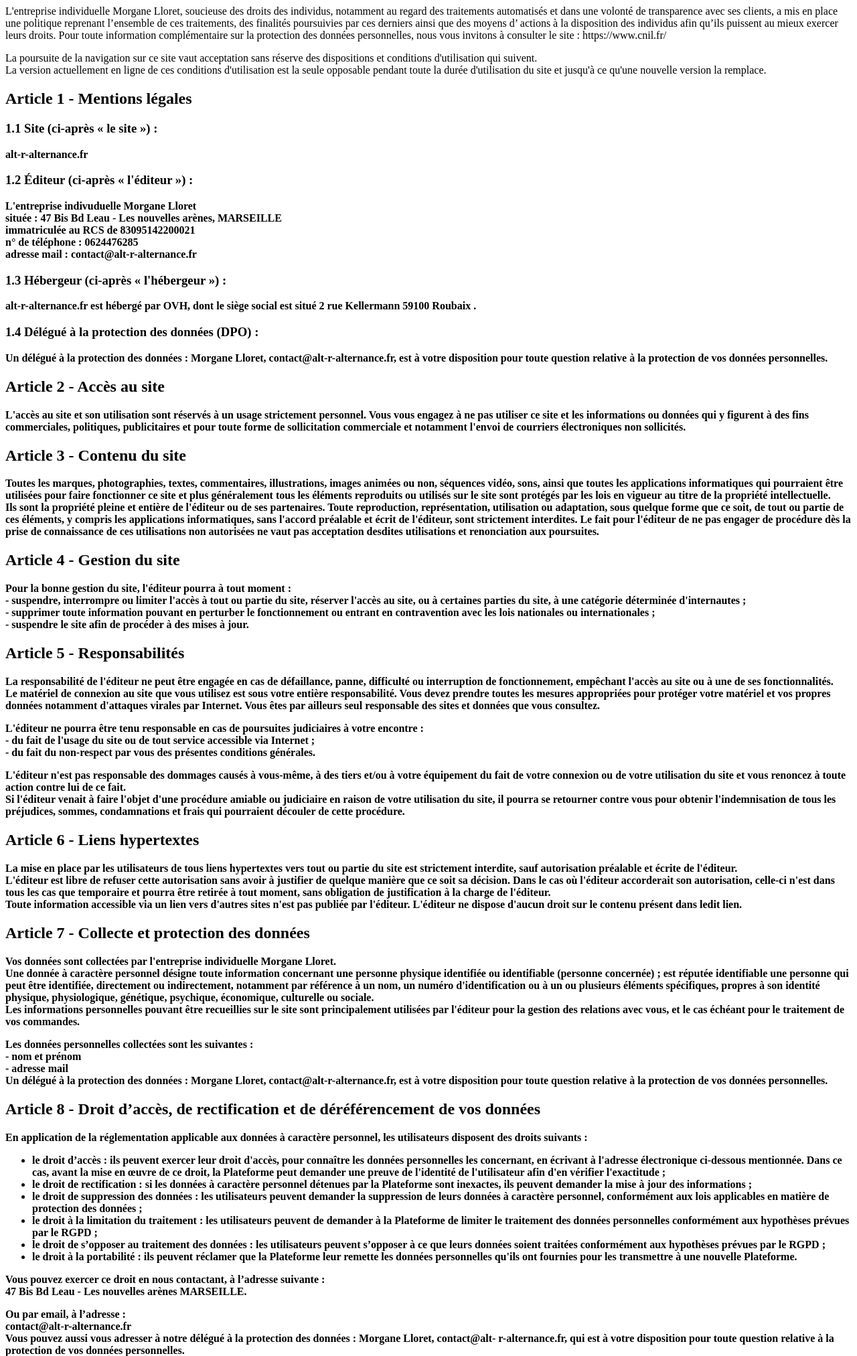
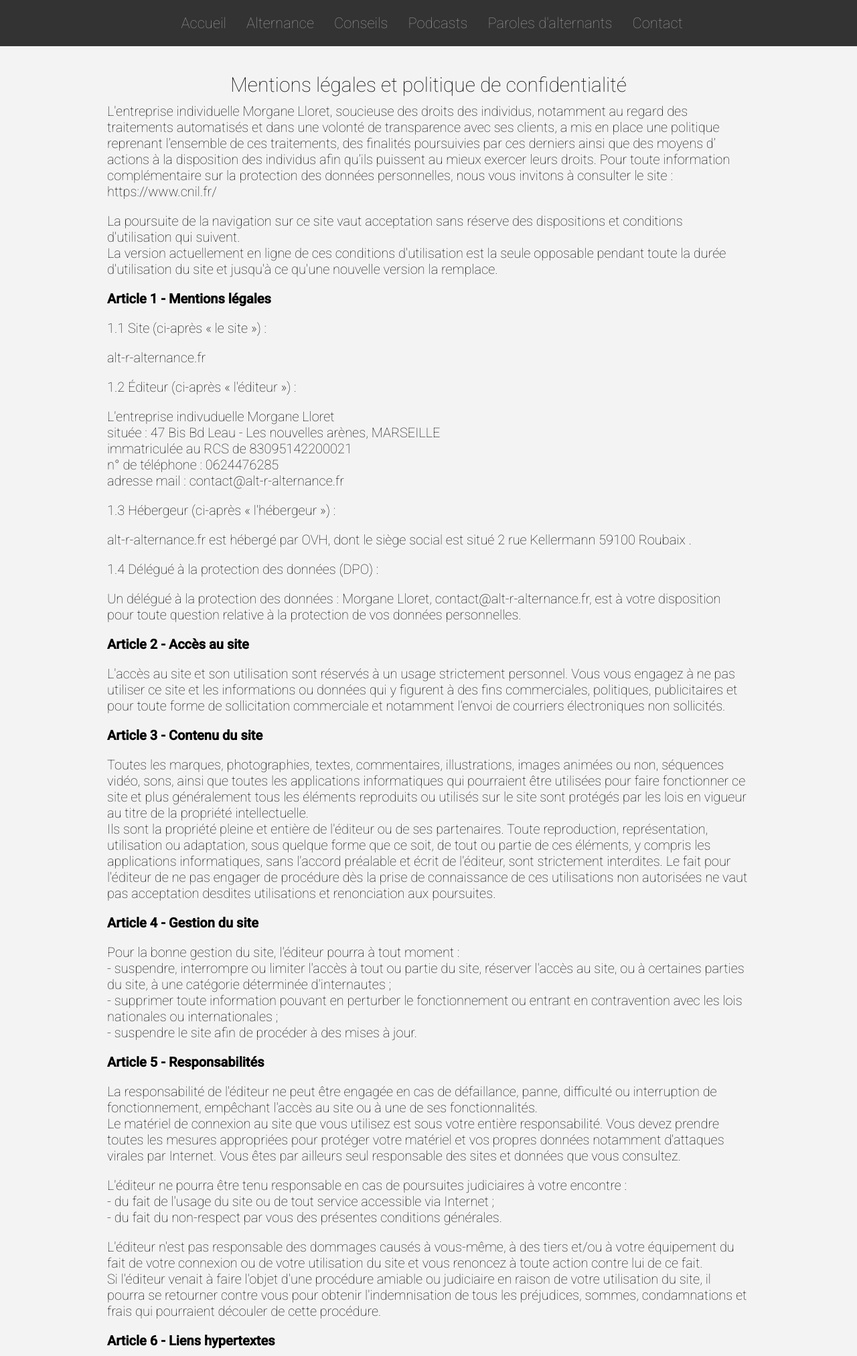
Before and after one commit to masieroaurelien/altr, a PHP site: page /include/mention.php in a window 1280 px wide. Shown: the top 2025 px of the page at 67% size. Run offline with PHP 8.4, Linux system fonts and the light colour scheme.

Commit message:
2/07: Correctif de quelques bug

```diff
--- a/css/style.css
+++ b/css/style.css
@@ -61,7 +61,7 @@ div.container {
 	position: relative;
 	width: 100%;
 	height: auto;
-	margin-bottom: 0px;
+	margin: 0px;
 }
 
 div.imgindex {
@@ -789,6 +812,10 @@ li.mention {
 	position: relative;
 	left: 50%;
     transform: translate(-50%);
+}
+
+#mention {
+	margin: 40px 0px;
 }
 
 /*----------          Responsive          ----------*/
--- /dev/null
+++ b/include/footerm.php
@@ -0,0 +1,20 @@
+<footer>
+	<img src="../medias/logo/logot.png" class="footer">
+	<div class="footer">
+		<nav class="footer">
+			<ul class="footer">
+				<title class="footer">Menu</title>
+					<a href="../index.php" class="footer"><li class="footer">Accueil</li></a>
+					<a href="../alternance.php" class="footer"><li class="footer">Alternance</li></a>
+					<a href="../conseils.php" class="footer"><li class="footer">Conseils</li></a>
+					<a href="../podcasts.php" class="footer"><li class="footer">Podcasts</li></a>
+					<a href="../parolesalternants.php" class="footer"><li class="footer">Paroles d'alternants</li></a>
+					<a href="../contact.php" class="footer"><li class="footer">Contact</li></a>
+			</ul>
+			<ul class="footer">
+				<title class="footer">Autre</title>
+					<a href="mention.php" class="footer"><li class="footer">Mentions légales</li></a>
+			</ul>
+		</nav>
+	</div>
+</footer>
--- a/include/mention.php
+++ b/include/mention.php
@@ -1,3 +1,12 @@
+<!DOCTYPE html>
+<html>
+<head>
+	<title>ALT-R - Conseils</title>
+	<meta charset="utf-8">
+	<link rel="stylesheet" type="text/css" href="../css/style.css">
+</head>
+<body>
+	<header><?php include 'menum.php'; ?></header>
 	<div class="container" id="mention">
 		<title class="mention">Mentions légales et politique de confidentialité</title>
 		<p class="mention">
@@ -11,7 +20,7 @@
 			actuellement en ligne de ces conditions d'utilisation est la seule opposable pendant toute la durée d'utilisation du site et jusqu'à ce qu'une
 			nouvelle version la remplace.
 		</p>
-	<h2 class="mention"><strong>Article 1 - Mentions légales<strong></h2>
+		<h2 class="mention"><strong>Article 1 - Mentions légales</strong></h2>
 		<h3 class="mention">1.1 Site (ci-après « le site ») :</h3>
 		<p class="mention">
 			alt-r-alternance.fr
@@ -30,13 +39,13 @@
 			Un délégué à la protection des données : Morgane Lloret, contact@alt-r-alternance.fr, est à votre disposition pour toute question relative à la
 			protection de vos données personnelles.
 		</p>
-	<h2 class="mention"><strong>Article 2 - Accès au site<strong></h2>
+		<h2 class="mention"><strong>Article 2 - Accès au site</strong></h2>
 		<p class="mention">
 			L'accès au site et son utilisation sont réservés à un usage strictement personnel. Vous vous engagez à ne pas utiliser ce site et les informations ou
 			données qui y figurent à des fins commerciales, politiques, publicitaires et pour toute forme de sollicitation commerciale et notamment l'envoi de
 			courriers électroniques non sollicités.
 		</p>
-	<h2 class="mention"><strong>Article 3 - Contenu du site<strong></h2>
+		<h2 class="mention"><strong>Article 3 - Contenu du site</strong></h2>
 		<p class="mention">
 			Toutes les marques, photographies, textes, commentaires, illustrations, images animées ou non, séquences vidéo, sons, ainsi que toutes les applications
 			informatiques qui pourraient être utilisées pour faire fonctionner ce site et plus généralement tous les éléments reproduits ou utilisés sur le site
@@ -45,13 +54,13 @@
 			les applications informatiques, sans l'accord préalable et écrit de l'éditeur, sont strictement interdites. Le fait pour l'éditeur de ne pas engager de
 			procédure dès la prise de connaissance de ces utilisations non autorisées ne vaut pas acceptation desdites utilisations et renonciation aux poursuites.
 		</p>
-	<h2 class="mention"><strong>Article 4 - Gestion du site<strong></h2>
+		<h2 class="mention"><strong>Article 4 - Gestion du site</strong></h2>
 		<p class="mention">
 			Pour la bonne gestion du site, l'éditeur pourra à tout moment : <br> - suspendre, interrompre ou limiter l'accès à tout ou partie du site, réserver
 			l'accès au site, ou à certaines parties du site, à une catégorie déterminée d'internautes ; <br> - supprimer toute information pouvant en perturber le
 			fonctionnement ou entrant en contravention avec les lois nationales ou internationales ; <br> - suspendre le site afin de procéder à des mises à jour.
 		</p>
-	<h2 class="mention"><strong>Article 5 - Responsabilités<strong></h2>
+		<h2 class="mention"><strong>Article 5 - Responsabilités</strong></h2>
 		<p class="mention">
 			La responsabilité de l'éditeur ne peut être engagée en cas de défaillance, panne, difficulté ou interruption de fonctionnement, empêchant l'accès au site
 			ou à une de ses fonctionnalités. <br> Le matériel de connexion au site que vous utilisez est sous votre entière responsabilité. Vous devez prendre toutes
@@ -68,7 +77,7 @@
 			de votre utilisation du site, il pourra se retourner contre vous pour obtenir l'indemnisation de tous les préjudices, sommes, condamnations et frais qui
 			pourraient découler de cette procédure.
 		</p>
-	<h2 class="mention"><strong>Article 6 - Liens hypertextes<strong></h2>
+		<h2 class="mention"><strong>Article 6 - Liens hypertextes</strong></h2>
 		<p class="mention">
 			La mise en place par les utilisateurs de tous liens hypertextes vers tout ou partie du site est strictement interdite, sauf autorisation préalable et
 			écrite de l'éditeur. <br> L'éditeur est libre de refuser cette autorisation sans avoir à justifier de quelque manière que ce soit sa décision. Dans le cas
@@ -76,7 +85,7 @@
 			justification à la charge de l'éditeur. <br> Toute information accessible via un lien vers d'autres sites n'est pas publiée par l'éditeur. L'éditeur ne
 			dispose d'aucun droit sur le contenu présent dans ledit lien.
 		</p>
-	<h2 class="mention"><strong>Article 7 - Collecte et protection des données<strong></h2>
+		<h2 class="mention"><strong>Article 7 - Collecte et protection des données</strong></h2>
 		<p class="mention">
 			Vos données sont collectées par l'entreprise individuelle Morgane Lloret. <br> Une donnée à caractère personnel désigne toute information concernant une
 			personne physique identifiée ou identifiable (personne concernée) ; est réputée identifiable une personne qui peut être identifiée, directement ou
@@ -88,7 +97,7 @@
 			Les données personnelles collectées sont les suivantes : <br> - nom et prénom <br> - adresse mail <br> Un délégué à la protection des données : Morgane
 			Lloret, contact@alt-r-alternance.fr, est à votre disposition pour toute question relative à la protection de vos données personnelles.
 		</p>
-	<h2 class="mention"><strong>Article 8 - Droit d’accès, de rectification et de déréférencement de vos données<strong></h2>
+		<h2 class="mention"><strong>Article 8 - Droit d’accès, de rectification et de déréférencement de vos données</strong></h2>
 		<p class="mention">
 			En application de la réglementation applicable aux données à caractère personnel, les utilisateurs disposent des droits suivants :
 		</p>
@@ -130,7 +139,7 @@
 			Nous vous recommandons de nous contacter dans un premier temps avant de déposer une réclamation auprès de la CNIL, car nous sommes à votre entière
 			disposition pour régler votre problème.
 		</p>
-	<h2 class="mention"><strong>Article 9 - Utilisation des données<strong></h2>
+		<h2 class="mention"><strong>Article 9 - Utilisation des données</strong></h2>
 		<p class="mention">
 			Les données personnelles collectées auprès des utilisateurs ont pour objectif la mise à disposition des services de la Plateforme, leur amélioration et
 			le maintien d'un environnement sécurisé. La base légale des traitements est l’exécution du contrat entre l’utilisateur et la Plateforme. Plus précisément,
@@ -143,14 +152,14 @@
 			fraudes, malwares (malicious softwares ou logiciels malveillants) et gestion des incidents de sécurité ; <br> - gestion des éventuels litiges avec les
 			utilisateurs ; <br> - envoi d'informations commerciales et publicitaires, en fonction des préférences de l'utilisateur ;
 		</p>
-	<h2 class="mention"><strong>Article 10 - Politique de conservation des données<strong></h2>
+		<h2 class="mention"><strong>Article 10 - Politique de conservation des données</strong></h2>
 		<p class="mention">
 			La Plateforme conserve vos données pour la durée nécessaire pour vous fournir ses services ou son assistance. <br> Dans la mesure raisonnablement nécessaire
 			ou requise pour satisfaire aux obligations légales ou réglementaires, régler des litiges, empêcher les fraudes et abus ou appliquer nos modalités et
 			conditions, nous pouvons également conserver certaines de vos informations si nécessaire, même après que vous ayez fermé votre compte ou que nous n'ayons
 			plus besoin pour vous fournir nos services.
 		</p>
-	<h2 class="mention"><strong>Article 11- Partage des données personnelles avec des tiers<strong></h2>
+		<h2 class="mention"><strong>Article 11- Partage des données personnelles avec des tiers</strong></h2>
 		<p class="mention">
 			Les données personnelles peuvent être partagées avec des sociétés tierces exclusivement dans l’Union européenne, dans les cas suivants : <br> - lorsque
 			l'utilisateur publie, dans les zones de commentaires libres de la Plateforme, des informations accessibles au public ; <br> - quand l'utilisateur autorise
@@ -160,7 +169,7 @@
 			des données à caractère personnel ; <br> - si la loi l'exige, la Plateforme peut effectuer la transmission de données pour donner suite aux réclamations
 			présentées contre la Plateforme et se conformer aux procédures administratives et judiciaires.
 		</p>
-	<h2 class="mention"><strong>Article 12 - Offres commerciales<strong></h2>
+		<h2 class="mention"><strong>Article 12 - Offres commerciales</strong></h2>
 		<p class="mention">
 			Vous êtes susceptible de recevoir des offres commerciales de l'éditeur. Si vous ne le souhaitez pas, veuillez cliquer sur le lien suivant :
 			contact@alt-r-alternance.fr. <br> Vos données sont susceptibles d’être utilisées par les partenaires de l'éditeur à des fins de prospection commerciale,
@@ -169,7 +178,7 @@
 			atteinte à la vie privée ou à la réputation des personnes. L'éditeur décline toute responsabilité à cet égard. <br> Les données sont conservées et
 			utilisées pour une durée conforme à la législation en vigueur.
 		</p>
-	<h2 class="mention"><strong>Article 13 - Cookies<strong></h2>
+		<h2 class="mention"><strong>Article 13 - Cookies</strong></h2>
 		<p class="mention">
 			Qu’est-ce qu’un « cookie » ? <br> Un « Cookie » ou traceur est un fichier électronique déposé sur un terminal (ordinateur, tablette, smartphone, ...) et
 			lu par exemple lors de la consultation d'un site internet, de la lecture d'un courrier électronique, de l'installation ou de l'utilisation d'un logiciel
@@ -189,18 +198,21 @@
 			d’informations sur l’utilisation, la gestion et la suppression des « cookies », pour tout type de navigateur, nous vous invitons à consulter le lien
 			suivant : https://www.cnil.fr/fr/cookies-les-outils-pour-les- maitriser.
 		</p>
-	<h2 class="mention"><strong>Article 14 - Photographies et représentation des produits<strong></h2>
+		<h2 class="mention"><strong>Article 14 - Photographies et représentation des produits</strong></h2>
 		<p class="mention">
 			Les photographies de produits, accompagnant leur description, ne sont pas contractuelles et n'engagent pas l'éditeur.
 		</p>
-	<h2 class="mention"><strong>Article 15 - Loi applicable<strong></h2>
+		<h2 class="mention"><strong>Article 15 - Loi applicable</strong></h2>
 		<p class="mention">
 			Les présentes conditions d'utilisation du site sont régies par la loi française et soumises à la compétence des tribunaux du siège social de l'éditeur,
 			sous réserve d'une attribution de compétence spécifique découlant d'un texte de loi ou réglementaire particulier.
 		</p>
-	<h2 class="mention"><strong>Article 16 - Contactez-nous<strong></h2>
+		<h2 class="mention"><strong>Article 16 - Contactez-nous</strong></h2>
 		<p class="mention">
 			Pour toute question, information sur les produits présentés sur le site, ou concernant le site lui-même, vous pouvez laisser un message à l'adresse
 			suivante : contact@alt-r-alternance.fr.
 		</p>
 	</div>
+	<?php include 'footerm.php'; ?>
+</body>
+</html>
--- /dev/null
+++ b/include/menum.php
@@ -0,0 +1,10 @@
+<nav class="navbar">
+	<ul class="navbar">
+		<a href="../index.php" class="nav"><li class="navbar">Accueil</li></a>
+		<a href="../alternance.php" class="nav"><li class="navbar">Alternance</li></a>
+		<a href="../conseils.php" class="nav"><li class="navbar">Conseils</li></a>
+		<a href="../podcasts.php" class="nav"><li class="navbar">Podcasts</li></a>
+		<a href="../parolesalternants.php" class="nav"><li class="navbar">Paroles d'alternants</li></a>
+		<a href="../contact.php" class="nav"><li class="navbar">Contact</li></a>
+	</ul>
+</nav>
--- a/index.php
+++ b/index.php
@@ -22,7 +22,7 @@
 			</div>
 		</div>
 
-		<div class="slideshow-container">	<!-- carousel -->
+		<div class="container slideshow">	<!-- carousel -->
 	        <div class="mySlides fade">
 	          	<img src="medias/carousel1.jpg" style="width:100%">
 	          	<div class="text">Tu veux rejoindre l’univers tech & digital en passant par la case alternance ? <br> Tu as ouvert le bon onglet et celui-ci, tu peux le mettre en favori.</div>
```
Also changed, not shown: other parts of css/style.css (+29 -6 lines), alternance.php (+4 -4 lines), conseils.php (+4 -4 lines), parolesalternants.php (+4 -4 lines). Lines whose indentation alone changed are shown as unchanged.
